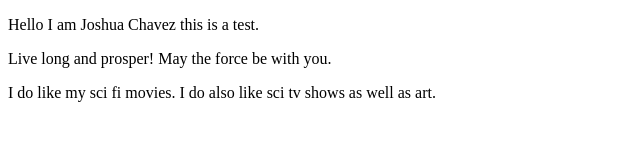
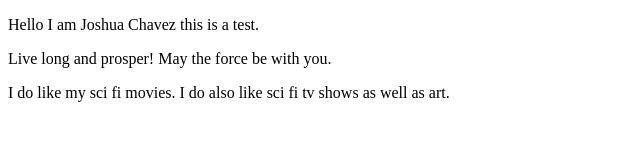
Before and after one commit to SsjCodes12/webdev_lab1, a plain HTML site: page index.html in a window 1280 px wide. Shown: the full height of the page, 0-640 px from the left. Drawn offline with Linux system fonts and the light colour scheme.

Commit message:
extra additions

```diff
--- a/index.html
+++ b/index.html
@@ -7,6 +7,6 @@
 <body>
   <p>Hello I am Joshua Chavez this is a test.</p>
   <p>Live long and prosper! May the force be with you.</p>
-  <p>I do like my sci fi movies. I do also like sci tv shows as well as art.<p>
+  <p>I do like my sci fi movies. I do also like sci fi tv shows as well as art.<p>
 </body>
 </html>
```
